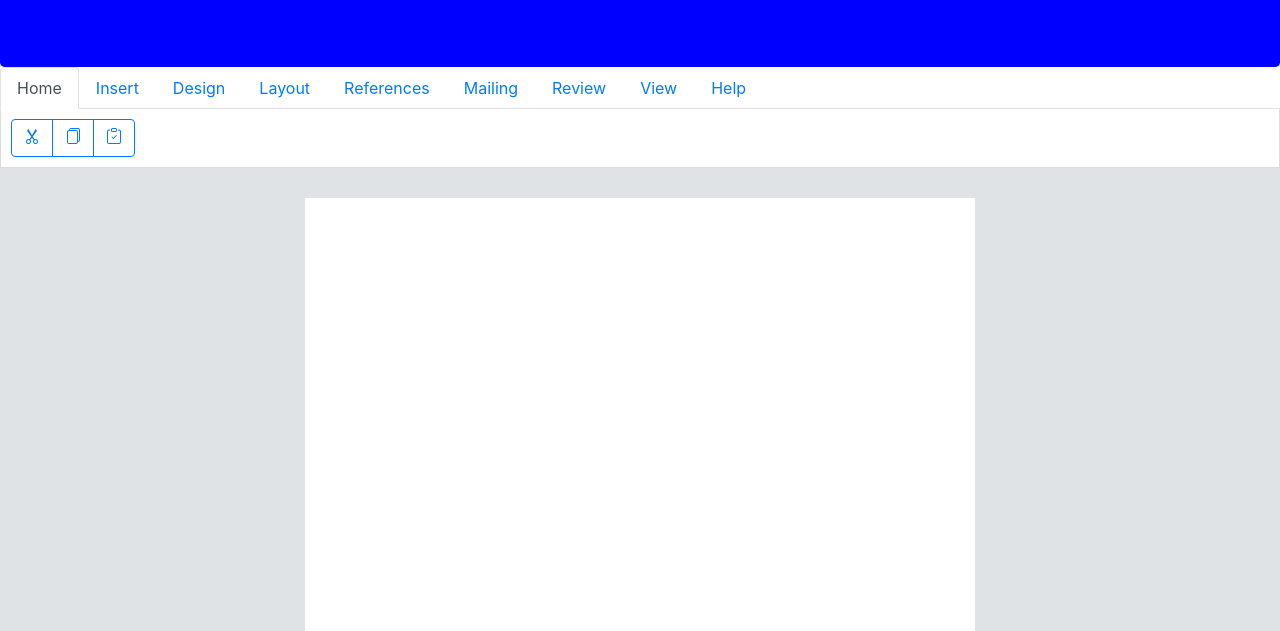
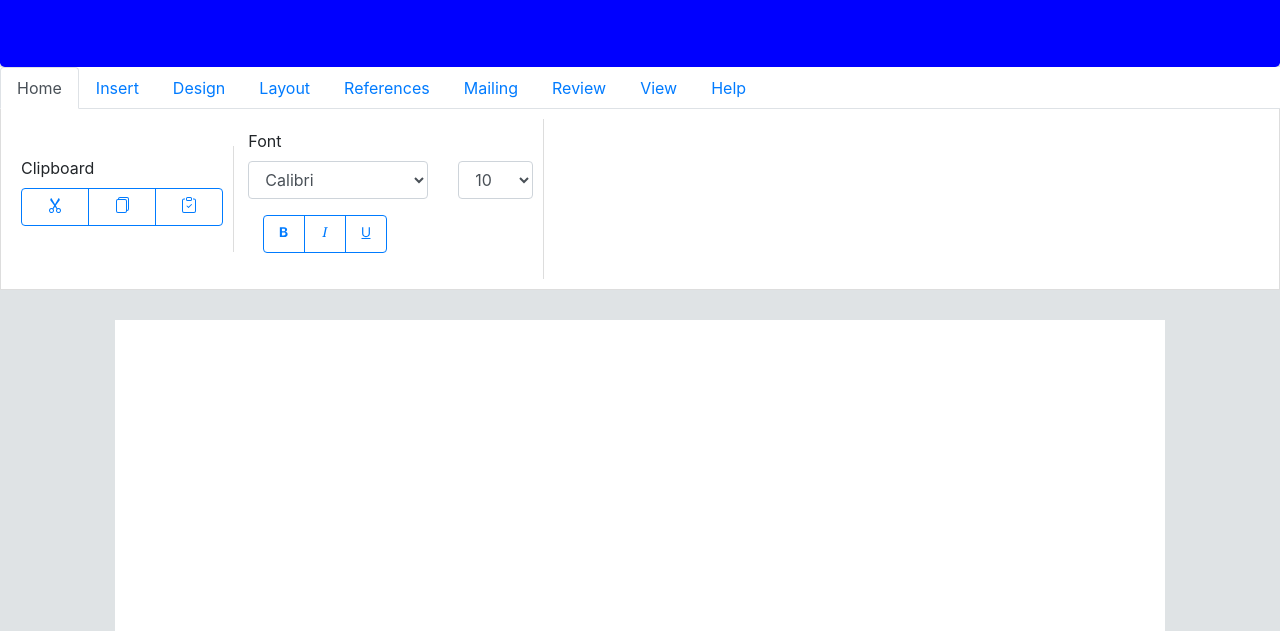
Before and after one commit to alihammoud17/WWP, a website: page essais1.html in a window 1280 px wide. Shown: the part 169-800 px from the top of the page. Drawn offline with nearby package versions, Linux system fonts and the light colour scheme.

Commit message:
Font toolbar

```diff
--- a/essais1.css
+++ b/essais1.css
@@ -84,3 +84,10 @@ table {
 	padding: 10px;
 	background: white;
 }
+
+.btn-group-vertical{
+
+    border-right: 1px solid #ddd;
+
+    padding: 10px;
+}
--- a/essais1.html
+++ b/essais1.html
@@ -81,8 +81,14 @@
 
 
 			<div class="tab-content">
-				<div role="tabpanel" class="tab-pane fade show active" id="home">
+				<div role="tabpanel" class="collapse fade show active" id="home">
+					<div class="btn-group-vertical align-items-center" role="group">
+
+						<form>
+							<div class="form-group">
+								<label>Clipboard</label>
 								<div class="btn-group" role="group">
+
 									<button type="button"
 								class="btn btn-outline-primary" data-toggle="tooltip" data-placement="bottom" title="Cut">
 									<svg width="1em" height="1em" viewBox="0 0 16 16" class="bi bi-scissors" fill="currentColor" xmlns="http://www.w3.org/2000/svg">
@@ -90,7 +96,7 @@
 									  </svg>
 								</button>
 								<button type="button"
-						class="btn btn-outline-primary" data-toggle="tooltip" data-placement="bottom" title="Copy">
+								class="btn btn-outline-primary" data-toggle="tooltip" data-html="true" data-placement="bottom" title="Copy">
 								<svg width="1em" height="1em" viewBox="0 0 16 16" class="bi bi-files" fill="currentColor" xmlns="http://www.w3.org/2000/svg">
 									<path fill-rule="evenodd" d="M4 2h7a2 2 0 0 1 2 2v10a2 2 0 0 1-2 2H4a2 2 0 0 1-2-2V4a2 2 0 0 1 2-2zm0 1a1 1 0 0 0-1 1v10a1 1 0 0 0 1 1h7a1 1 0 0 0 1-1V4a1 1 0 0 0-1-1H4z"/>
 									<path d="M6 0h7a2 2 0 0 1 2 2v10a2 2 0 0 1-2 2v-1a1 1 0 0 0 1-1V2a1 1 0 0 0-1-1H6a1 1 0 0 0-1 1H4a2 2 0 0 1 2-2z"/>
@@ -104,6 +110,65 @@
 								  </svg>
 								</button>
 								</div>
+							</div>
+						</form>
+
+
+
+					</div>
+					<div class="btn-group-vertical align-items-start" role="group">
+						<form>
+							<label for="sel1">Font</label>
+							<div class="form-group row">
+
+								<div class="col-12 col-sm-8">
+									<select class="form-control" id="sel1">
+										<option value="calibri">Calibri</option>
+										<option value="calibri">Arial</option>
+										<option value="calibri">Times New Roman</option>
+										<option value="calibri">Comic Sans</option>
+									</select>
+								</div>
+								<div class="col-12 col-sm">
+									<select class="form-control" id="sel1">
+										<option value="calibri">10</option>
+										<option value="calibri">20</option>
+										<option value="calibri">30</option>
+										<option value="calibri">40</option>
+									</select>
+								</div>
+							</div>
+
+							<div class="form-group">
+								<div class="col-12 col-sm-6">
+									<div class="btn-group" role="group">
+
+										<button type="button"
+									class="btn btn-outline-primary" data-toggle="tooltip" data-placement="bottom" title="Bold">
+									<svg width="1em" height="1em" viewBox="0 0 16 16" class="bi bi-type-bold" fill="currentColor" xmlns="http://www.w3.org/2000/svg">
+										<path d="M8.21 13c2.106 0 3.412-1.087 3.412-2.823 0-1.306-.984-2.283-2.324-2.386v-.055a2.176 2.176 0 0 0 1.852-2.14c0-1.51-1.162-2.46-3.014-2.46H3.843V13H8.21zM5.908 4.674h1.696c.963 0 1.517.451 1.517 1.244 0 .834-.629 1.32-1.73 1.32H5.908V4.673zm0 6.788V8.598h1.73c1.217 0 1.88.492 1.88 1.415 0 .943-.643 1.449-1.832 1.449H5.907z"/>
+									  </svg>
+									</button>
+									<button type="button"
+									class="btn btn-outline-primary" data-toggle="tooltip" data-html="true" data-placement="bottom" title="Italic">
+									<svg width="1em" height="1em" viewBox="0 0 16 16" class="bi bi-type-italic" fill="currentColor" xmlns="http://www.w3.org/2000/svg">
+										<path d="M7.991 11.674L9.53 4.455c.123-.595.246-.71 1.347-.807l.11-.52H7.211l-.11.52c1.06.096 1.128.212 1.005.807L6.57 11.674c-.123.595-.246.71-1.346.806l-.11.52h3.774l.11-.52c-1.06-.095-1.129-.211-1.006-.806z"/>
+									  </svg>
+									</button>
+									<button type="button"
+									class="btn btn-outline-primary" data-toggle="tooltip" data-placement="bottom" title="Underlined">
+									<svg width="1em" height="1em" viewBox="0 0 16 16" class="bi bi-type-underline" fill="currentColor" xmlns="http://www.w3.org/2000/svg">
+										<path d="M5.313 3.136h-1.23V9.54c0 2.105 1.47 3.623 3.917 3.623s3.917-1.518 3.917-3.623V3.136h-1.23v6.323c0 1.49-.978 2.57-2.687 2.57-1.709 0-2.687-1.08-2.687-2.57V3.136z"/>
+										<path fill-rule="evenodd" d="M12.5 15h-9v-1h9v1z"/>
+									  </svg>
+									</button>
+									</div>
+								</div>
+
+							</div>
+						</form>
+					</div>
+
 				</div>
 				<div role="tabpanel" class="tab-pane fade show active" id="insert">
 
@@ -125,8 +190,10 @@
 				<div class="col-12 fixed-top col-sm-4">
 
 				</div>
-				<div class="col-12 col-sm-8">
-					<div class="page" contenteditable="true"></div>
+				<div class="col-12 col-sm">
+					<div class="page" contenteditable="true">
+
+					</div>
 				</div>
 			</div>
 			</div>
```
Lines whose indentation alone changed are shown as unchanged.
